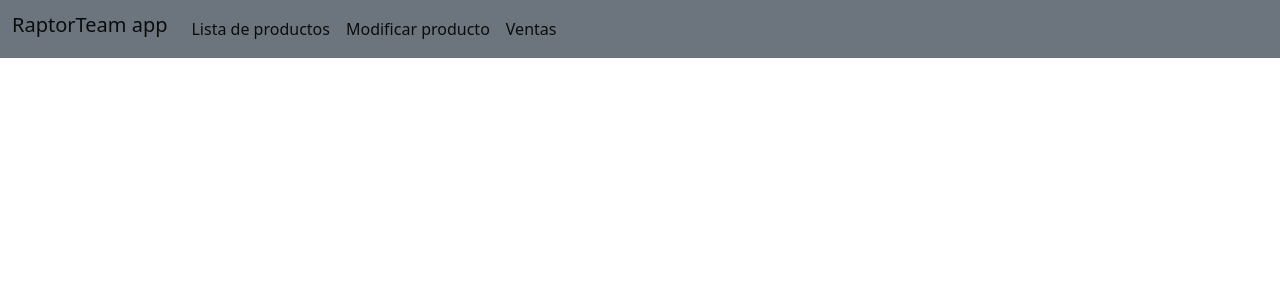
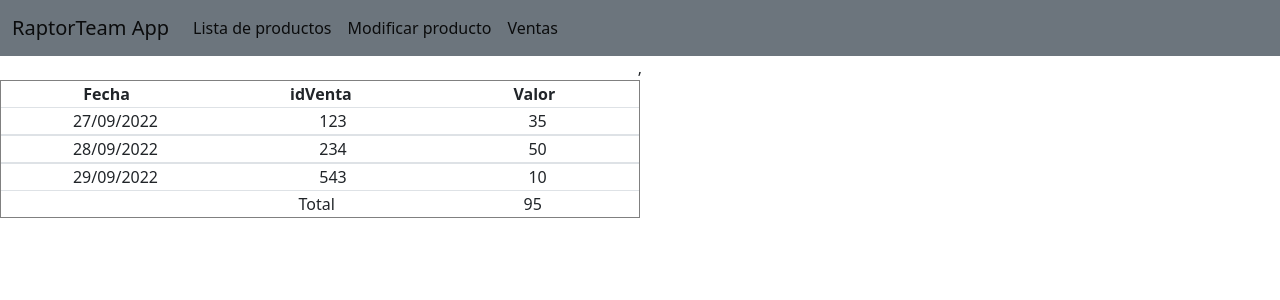
Before and after one commit to diegocetina/raptorTeam, a React (Create React App) app in the folder rapp1/: page /admin/ventas in a window 1280 px wide. Shown: the top 300 px of the page. Built offline with nearby package versions, Linux system fonts and the light colour scheme.

Commit message:
ajuste completo de rutas generales

```diff
--- a/rapp1/src/App.js
+++ b/rapp1/src/App.js
@@ -1,19 +1,29 @@
 import { BrowserRouter, Route, Routes} from "react-router-dom"
 import './styles/style.css';
-import { HomePageHeader } from "./components/NavBar";
-import { Ventas } from "./components/Ventas";
-import { ModProd } from "./components/ModProd";
+import { AdminPageHeader, ClientPageHeader } from "./components/NavBar";
+import { Ventas } from "./components/admin/Ventas";
+import { ModProd } from "./components/admin/ModProd";
 import { Home } from "./components/Home";
+import { ListProd } from "./components/admin/ListProd"
+import { List } from "./components/client/List"
+import { Carrito } from "./components/client/Carrito"
 
 function App() {
   return (
     <BrowserRouter>
       <div className="App">
-        <HomePageHeader/>
         <Routes>
           <Route index element={<Home/>}/>
-          <Route path="/ventas" element={<Ventas/>}></Route>
-          <Route path="/Modificar" element={<ModProd/>}></Route>
+          <Route path="home" element={<Home/>}></Route>
+          <Route path="admin/*" element={<AdminPageHeader/>}>
+            <Route path="ventas" element={<Ventas/>}></Route>
+            <Route path="modificar" element={<ModProd/>}></Route>
+            <Route path="lista" element={<ListProd/>}></Route>
+          </Route>
+          <Route path="client/*" element={<ClientPageHeader/>}>
+            <Route path="productos" element={<List/>}></Route>
+            <Route path="carrito" element={<Carrito/>}></Route>
+          </Route>
         </Routes>
       </div>
     </BrowserRouter>
--- a/rapp1/src/components/Home.js
+++ b/rapp1/src/components/Home.js
@@ -1,11 +1,21 @@
-
+import raptor from "../raptor.png";
+import { Link } from "react-router-dom";
 export const Home = () => {
-    return(
-        <div>
-            <h1>Bienvenido a la app de raptorTeam</h1>
-            <h2>Escoja su rol</h2>
-            <p>administrador</p>
-            <p>cliente</p>
-        </div>
-    )
-}
+  return (
+    <div>
+      <img src={raptor} alt="logo"></img>
+      <h1>Bienvenido a la app de raptorTeam</h1>
+      <h2>Escoja su rol</h2>
+      <nav>
+        <Link to="/admin" classNAme="navbar-brand">
+          Administrador
+        </Link>
+      </nav>
+      <nav>
+        <Link to="/client" classNAme="navbar-brand">
+          Cliente
+        </Link>
+      </nav>
+    </div>
+  );
+};
--- a/rapp1/src/components/NavBar.js
+++ b/rapp1/src/components/NavBar.js
@@ -1,31 +1,97 @@
 import "../styles/style.css";
-import { Link } from "react-router-dom";
+import { Link, Outlet } from "react-router-dom";
+import { Ventas } from "./admin/Ventas";
 
 export const HomePageHeader = () => {
   return (
     <nav className="navbar navbar-expand-lg bg-secondary">
       <div className="container-fluid">
-        <h1 className="navbar-brand">RaptorTeam app</h1>
+        <nav>
+          <Link to="/home" className="navbar-brand">
+            RaptorTeam App
+          </Link>
+        </nav>
+      </div>
+
+    </nav>
+
+  );
+};
+
+export const AdminPageHeader = () => {
+  return (
+    <div>
+    <nav className="navbar navbar-expand-lg bg-secondary">
+      <div className="container-fluid">
+        <nav>
+          <Link to="/home" className="navbar-brand">
+            RaptorTeam App
+          </Link>
+        </nav>
         <div className="collapse navbar-collapse" id="navbarNav">
           <ul className="navbar-nav">
             <li className="nav-item">
               <nav>
-                <Link to="/listProd" class="nav-link active">Lista de productos</Link>
+                <Link to="lista" className="nav-link active">
+                  Lista de productos
+                </Link>
               </nav>
             </li>
             <li className="nav-item">
               <nav>
-                <Link to="/modificar" class="nav-link active">Modificar producto</Link>
+                <Link to="modificar" className="nav-link active">
+                  Modificar producto
+                </Link>
               </nav>
             </li>
             <li className="nav-item">
               <nav>
-                <Link to="/ventas" class="nav-link active">Ventas</Link>
+                <Link to="ventas" element={<Ventas/>} className="nav-link active">
+                  Ventas
+                </Link>
+
               </nav>
             </li>
           </ul>
         </div>
       </div>
-    </nav>
+    </nav>,
+    <div><Outlet /></div>
+    </div>
   );
 };
+
+export const ClientPageHeader = () => {
+  return (
+    <div>
+    <nav className="navbar navbar-expand-lg bg-secondary">
+      <div className="container-fluid">
+        <nav>
+          <Link to="/home" className="navbar-brand">
+            RaptorTeam App
+          </Link>
+        </nav>
+        <div className="collapse navbar-collapse" id="navbarNav">
+          <ul className="navbar-nav">
+            <li className="nav-item">
+              <nav>
+                <Link to="productos" className="nav-link active">
+                  Lista de productos
+                </Link>
+              </nav>
+            </li>
+            <li className="nav-item">
+              <nav>
+                <Link to="carrito" className="nav-link active">
+                  Carrito
+                </Link>
+              </nav>
+            </li>
+          </ul>
+        </div>
+      </div>
+    </nav>,
+    <div><Outlet /></div>
+    </div>
+  );
+};
--- a/rapp1/src/components/ModProd.js
+++ b/rapp1/src/components/admin/ModProd.js
@@ -1,4 +1,4 @@
-import "../styles/style.css"
+import "../../styles/style.css"
 export const ModProd = () =>{
     return (
         <div className="card" >
--- a/rapp1/src/components/Ventas.js
+++ b/rapp1/src/components/admin/Ventas.js
@@ -1,5 +1,6 @@
-import "../styles/style.css";
-import { listVentas } from "../Data/VentasData.js";
+import "../../styles/style.css";
+import { listVentas } from "../../Data/VentasData.js";
+
 
 
 
@@ -18,9 +19,13 @@ export const Ventas = () => {
                 idVenta={data.idVenta}
                 valor={data.valor}
               />
+
             </div>
           );
         })}
+
+        <TabFooter/>
+
       </div>
     </>
   );
@@ -28,11 +33,11 @@ export const Ventas = () => {
 
 const TabHeader = () => {
   return (
-    <thead>
+    <thead class="thead-dark">
       <tr>
-        <td>Fecha</td>
-        <td>idVenta</td>
-        <td>Valor</td>
+        <th>Fecha</th>
+        <th>idVenta</th>
+        <th>Valor</th>
       </tr>
     </thead>
   );
@@ -41,7 +46,7 @@ const TabHeader = () => {
 const Venta = ({ fecha, idVenta, valor }) => {
   if (!fecha) return <div />;
   return (
-    <tbody>
+    <tbody class="table table-bordered">
       <tr>
         <td>{fecha}</td>
         <td>{idVenta}</td>
@@ -50,3 +55,13 @@ const Venta = ({ fecha, idVenta, valor }) => {
     </tbody>
   );
 };
+
+const TabFooter = () => {
+  return(
+    <tfoot>
+      <td></td>
+      <td>Total</td>
+      <td>{Object.values(listVentas).map((data)=> data.valor).reduce((a, b) => a + parseFloat(b), 0)}</td>
+    </tfoot>
+  )
+}
--- a/rapp1/src/styles/style.css
+++ b/rapp1/src/styles/style.css
@@ -19,14 +19,19 @@
     font-size: 12px;
     color: black;
   }
-  table {
-    display: flex;
+  .tabla-ventas {
     justify-content: center;
     border: 1px solid gray;
+    width: 50%;
   }
   td {
+    border: 1px solid black;
+    width: 20em;
+
+  }
+  th {
     border: 1px solid gray;
-    width: 30em;
+    width: 20em;
   }
   .card {
     width: 18rem;
```
Also changed, not shown: rapp1/public/raptor.png (added), rapp1/src/components/admin/ListProd.js (added), rapp1/src/components/client/Carrito.js (added), rapp1/src/components/client/List.js (added), rapp1/src/raptor.png (added).
